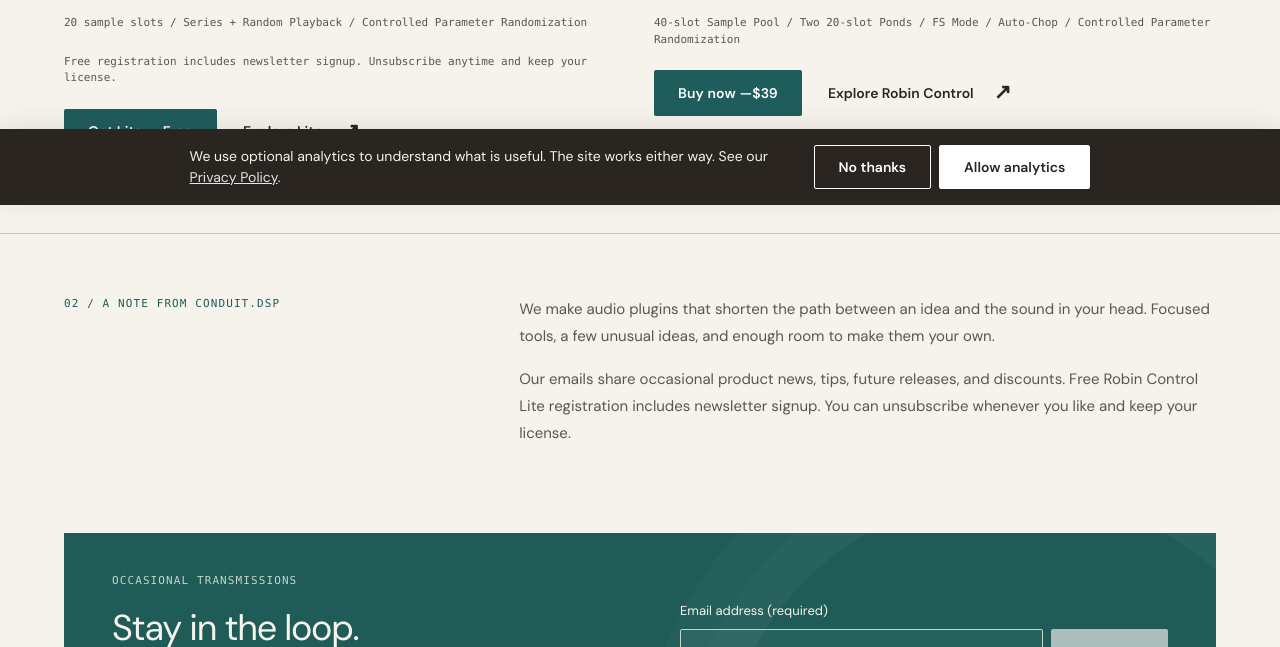
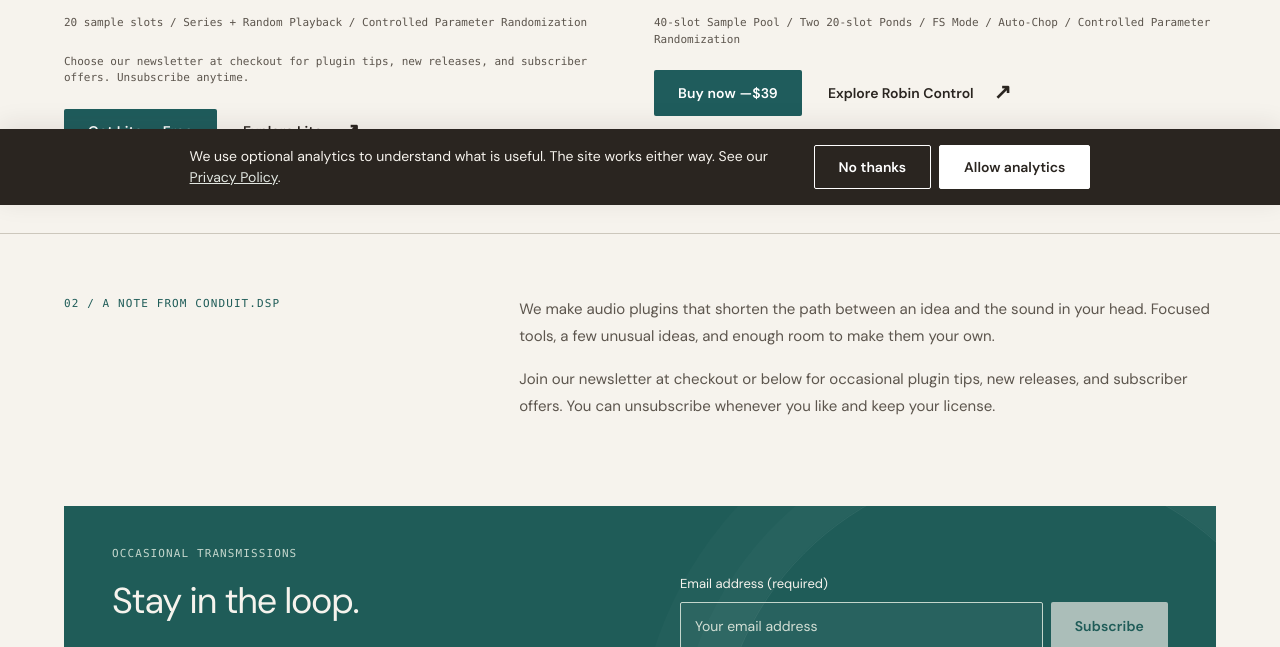
Before and after one commit to ahamadey27/conduit-dsp-website, a plain HTML site: page index.html in a window 1280 px wide. Shown: the part 595-1242 px from the top of the page. Drawn offline with Linux system fonts and the light colour scheme.

Commit message:
Restore checkout newsletter choice and plan regional enrollment

```diff
--- a/index.html
+++ b/index.html
@@ -84,7 +84,7 @@
               <h2 class="plugin-card__name"><a href="/plugins/robin-control-lite/">Robin Control Lite</a></h2>
               <p class="plugin-card__summary">Small variations. A world of difference.</p>
               <p class="plugin-card__meta">20 sample slots / Series + Random Playback / Controlled Parameter Randomization</p>
-              <p class="plugin-card__meta">Free registration includes newsletter signup. Unsubscribe anytime and keep your license.</p>
+              <p class="plugin-card__meta">Choose our newsletter at checkout for plugin tips, new releases, and subscriber offers. Unsubscribe anytime.</p>
               <div class="plugin-card__actions"><a class="btn btn--primary" href="https://conduitdsp.moonbase.sh/buy/robin-control-lite" data-store-action="add_to_cart" data-moonbase-if="!product.robin-control-lite.owned">Get Lite — Free</a><a class="btn btn--outline" href="https://conduitdsp.moonbase.sh/download/robin-control-lite" data-store-action="download_product" hidden data-moonbase-if="product.robin-control-lite.owned">Download Lite</a><a class="text-link" href="/plugins/robin-control-lite/">Explore Lite <span aria-hidden="true">↗</span></a></div>
             </div>
           </article>
@@ -123,7 +123,7 @@
         <div class="home-about__text">
           <p class="eyebrow">02 / A note from conduit.dsp</p>
           <p>We make audio plugins that shorten the path between an idea and the sound in your head. Focused tools, a few unusual ideas, and enough room to make them your own.</p>
-          <p>Our emails share occasional product news, tips, future releases, and discounts. Free Robin Control Lite registration includes newsletter signup. You can unsubscribe whenever you like and keep your license.</p>
+          <p>Join our newsletter at checkout or below for occasional plugin tips, new releases, and subscriber offers. You can unsubscribe whenever you like and keep your license.</p>
         </div>
       </div>
     </section>
```
Also changed, not shown: plugins/index.html (+1 -1 lines), plugins/robin-control-lite/index.html (+1 -1 lines), privacy-policy/index.html (+2 -2 lines), 6 other files.
